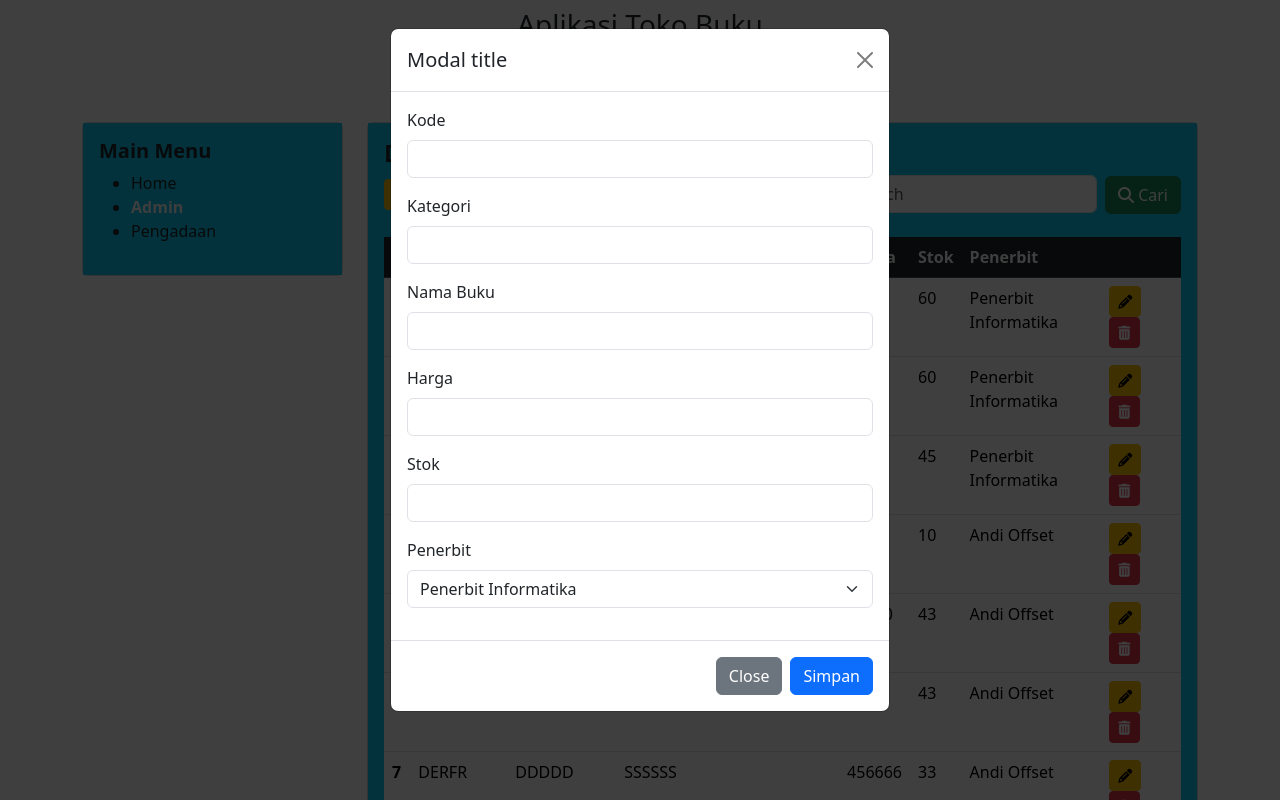
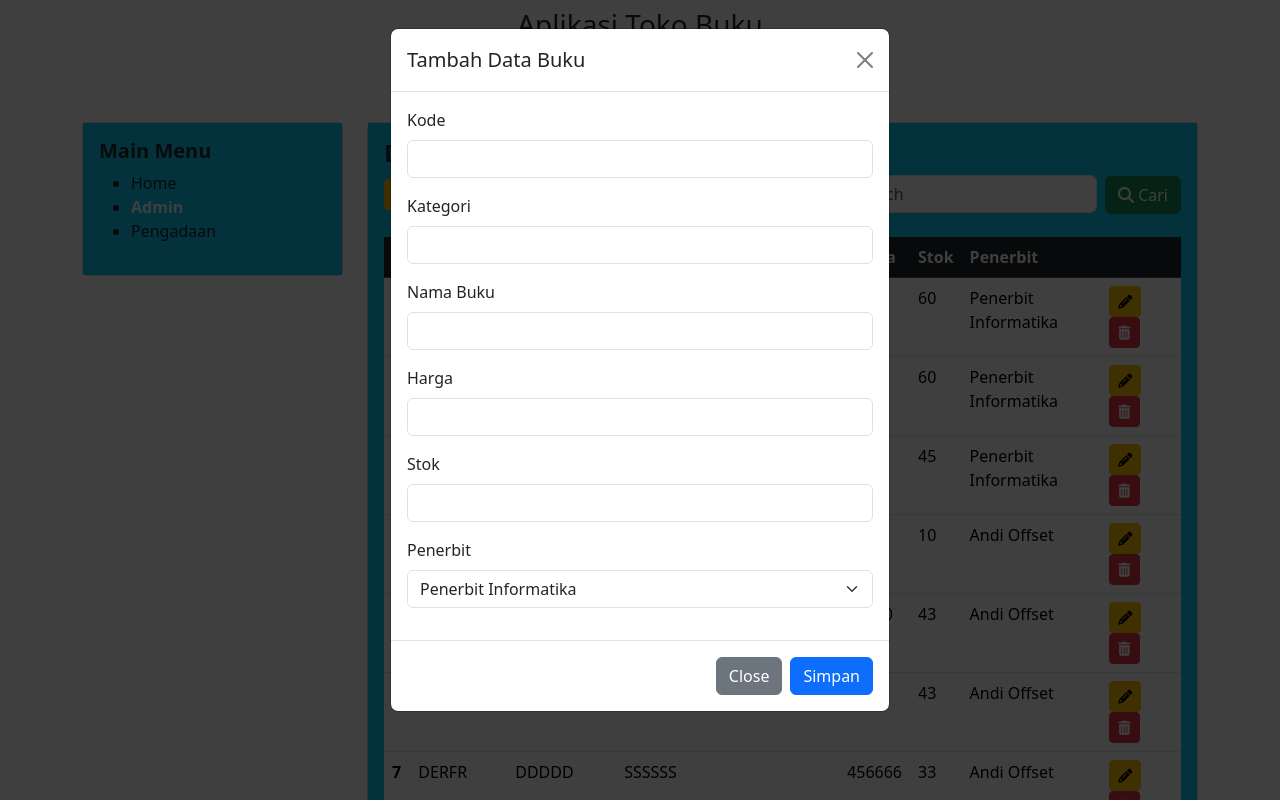
Before and after one commit to fajarabduljabar/TOKOBUKU, a PHP site: page /buku/index.php in a window 1280 px wide, after a click on "Tambah Data". Run offline with PHP 8.4, Linux system fonts and the light colour scheme; data comes from the database, SQL or seed files in the repository; some libraries are stand-ins or nearby versions.

Commit message:
ubah  judul modal

```diff
--- a/buku/index.php
+++ b/buku/index.php
@@ -114,7 +114,7 @@ if (isset($_GET['search'])) {
                             <div class="modal-dialog">
                                 <div class="modal-content">
                                     <div class="modal-header">
-                                        <h1 class="modal-title fs-5" id="staticBackdropLabel">Modal title</h1>
+                                        <h1 class="modal-title fs-5" id="staticBackdropLabel">Tambah Data Buku</h1>
                                         <button type="button" class="btn-close" data-bs-dismiss="modal" aria-label="Close"></button>
                                     </div>
                                     <div class="modal-body">
--- a/penerbit/index.php
+++ b/penerbit/index.php
@@ -110,7 +110,7 @@ if (isset($_GET['search'])) {
                             <div class="modal-dialog">
                                 <div class="modal-content">
                                     <div class="modal-header">
-                                        <h1 class="modal-title fs-5" id="staticBackdropLabel">Modal title</h1>
+                                        <h1 class="modal-title fs-5" id="staticBackdropLabel">Tambah Data Penerbit</h1>
                                         <button type="button" class="btn-close" data-bs-dismiss="modal" aria-label="Close"></button>
                                     </div>
                                     <div class="modal-body">
```
